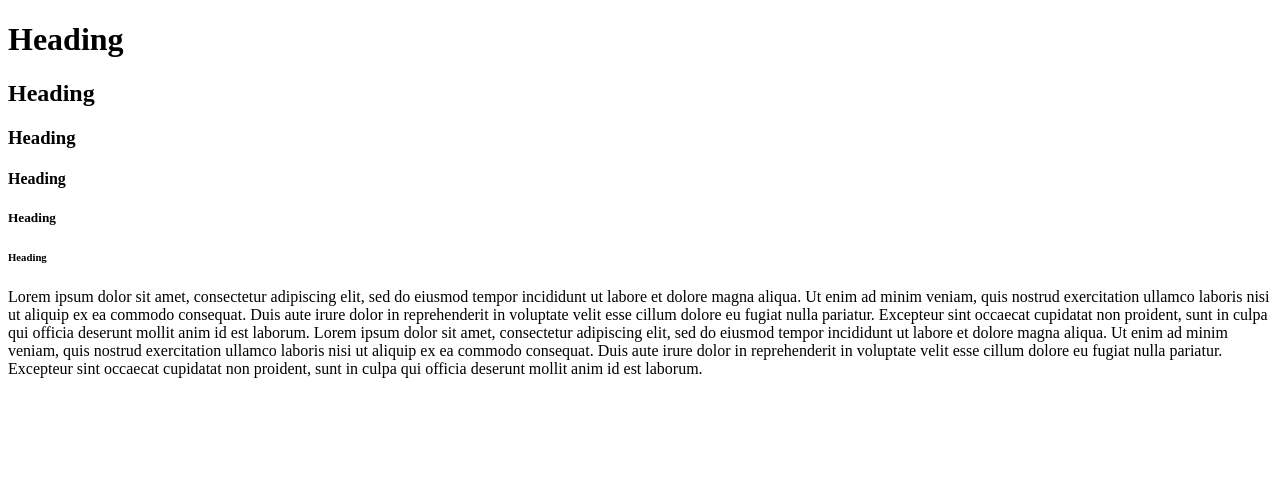
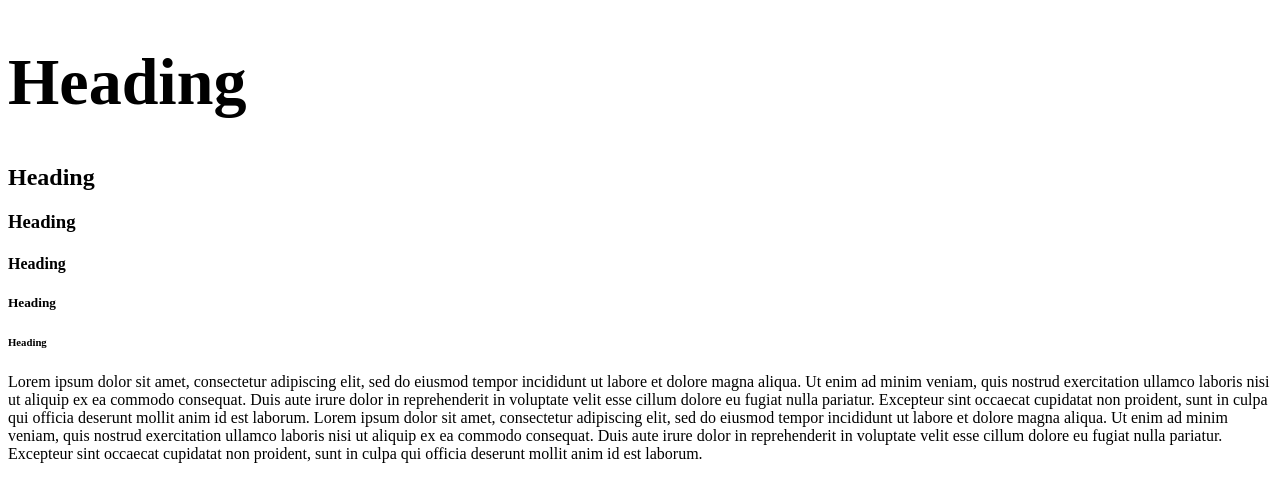
Before and after one commit to vicschanken/project-one, a plain HTML site: page index.html in a window 1280 px wide. Drawn offline with Linux system fonts and the light colour scheme.

Commit message:
Increased h1 font size

```diff
--- a/index.html
+++ b/index.html
@@ -2,6 +2,14 @@
 <html>
 	<head>
 		<title>First Web Project</title>
+
+		<style type="text/css">
+		h1 {
+			font-size: 66px;
+
+		}
+	</style>
+
 	</head>
 	<body>
 		<h1>Heading</h1>
```
